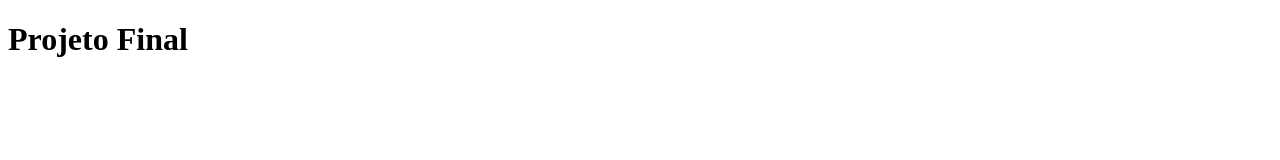
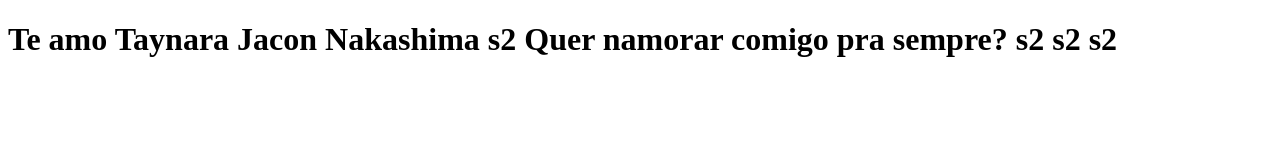
Before and after one commit to rogers29/rogers29.github.io, a plain HTML site: page index.html in a window 1280 px wide. Drawn offline with Linux system fonts and the light colour scheme.

Commit message:
modificacao index.html

```diff
--- a/index.html
+++ b/index.html
@@ -8,6 +8,6 @@
 		</script>
 	</head>
 	<body>
-	<h1>Projeto Final</h1>
+	<h1>Te amo Taynara Jacon Nakashima s2 Quer namorar comigo pra sempre? s2 s2 s2</h1>
 	</body>
 </html>
```
